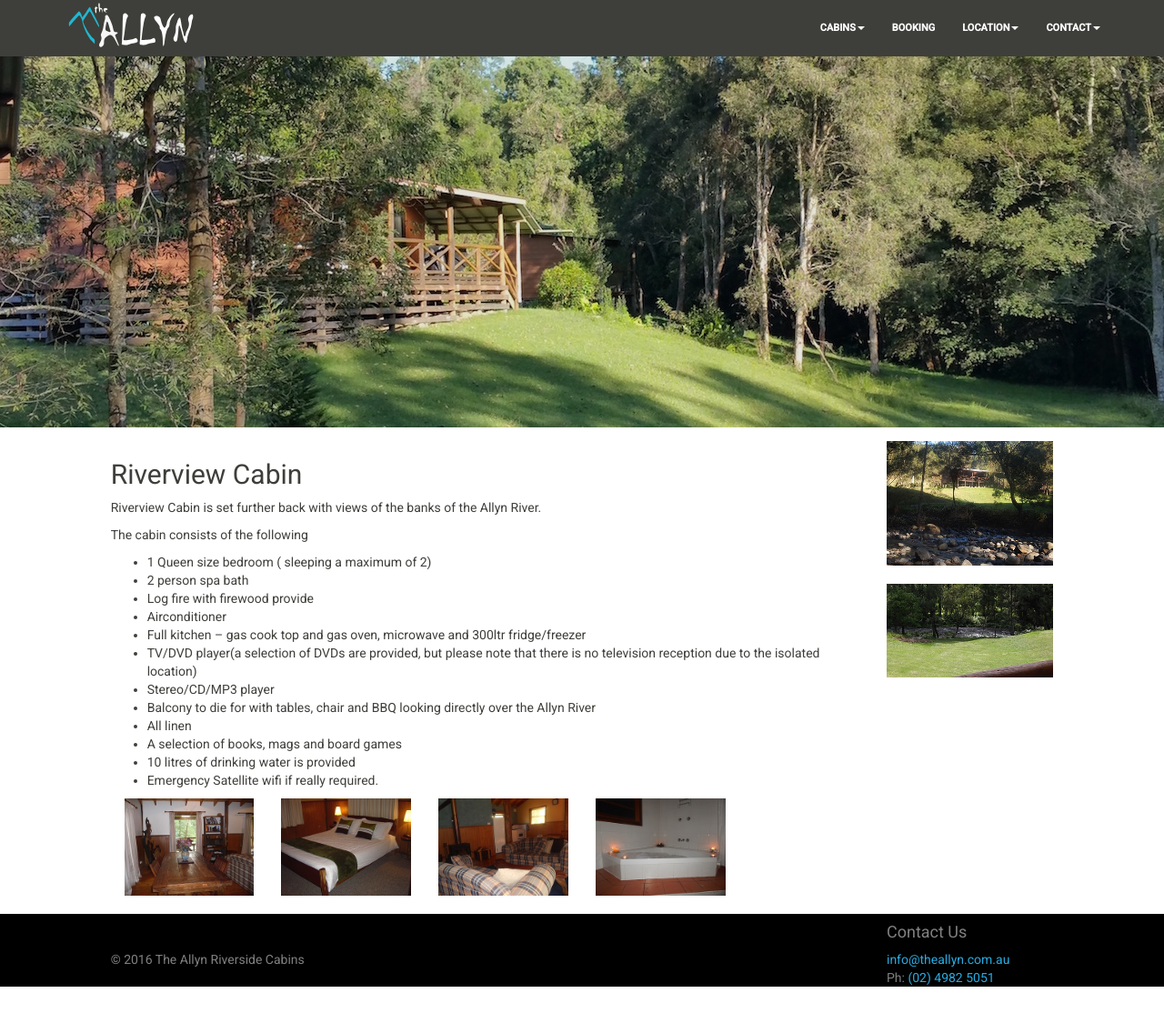
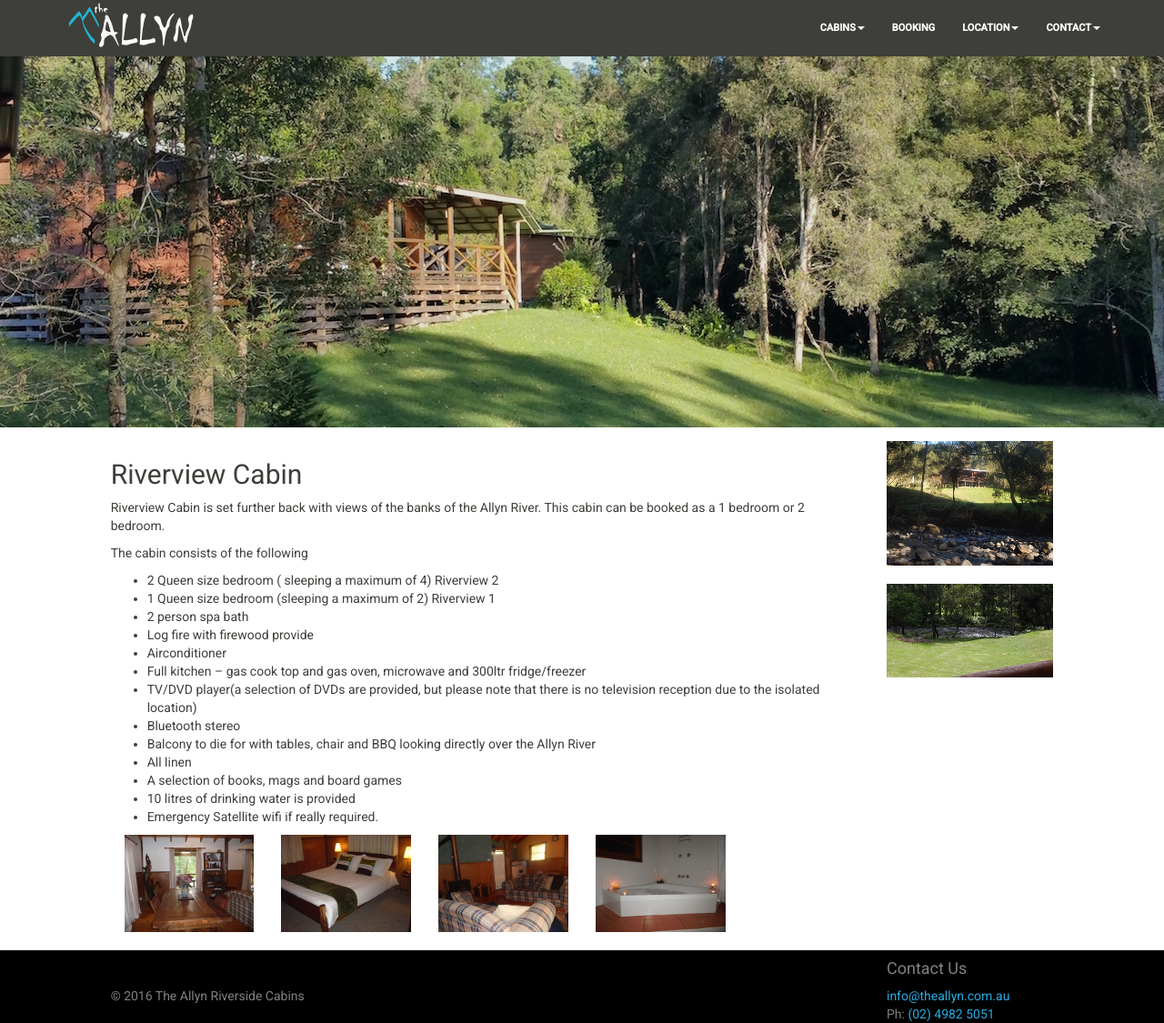
Before and after one commit to samuraibeach/theallyn, a Jekyll site: the page built from riverview-cabin.md, in a window 1280 px wide and 1125 px high. Shown: the whole window at 91% size. Built offline with Jekyll 4.4.1, drawn with Linux system fonts in a browser that asks for light colours.

Commit message:
Update from Forestry.io admin@samuraiportstephens.com.au updated riverview-cabin.md

```diff
--- a/riverview-cabin.md
+++ b/riverview-cabin.md
@@ -21,17 +21,18 @@ images_bottom:
 ---
 ## Riverview Cabin
 
-Riverview Cabin is set further back with views of the banks of the Allyn River.
+Riverview Cabin is set further back with views of the banks of the Allyn River. This cabin can be booked as a 1 bedroom or 2 bedroom.
 
 The cabin consists of the following
 
-* 1 Queen size bedroom ( sleeping a maximum of 2)
+* 2 Queen size bedroom ( sleeping a maximum of 4) Riverview 2
+* 1 Queen size bedroom (sleeping a maximum of 2) Riverview 1
 * 2 person spa bath
 * Log fire with firewood provide
 * Airconditioner
 * Full kitchen – gas cook top and gas oven, microwave and 300ltr fridge/freezer
 * TV/DVD player(a selection of DVDs are provided, but please note that there is no television reception due to the isolated location)
-* Stereo/CD/MP3 player
+* Bluetooth stereo
 * Balcony to die for with tables, chair and BBQ looking directly over the Allyn River
 * All linen
 * A selection of books, mags and board games
```
